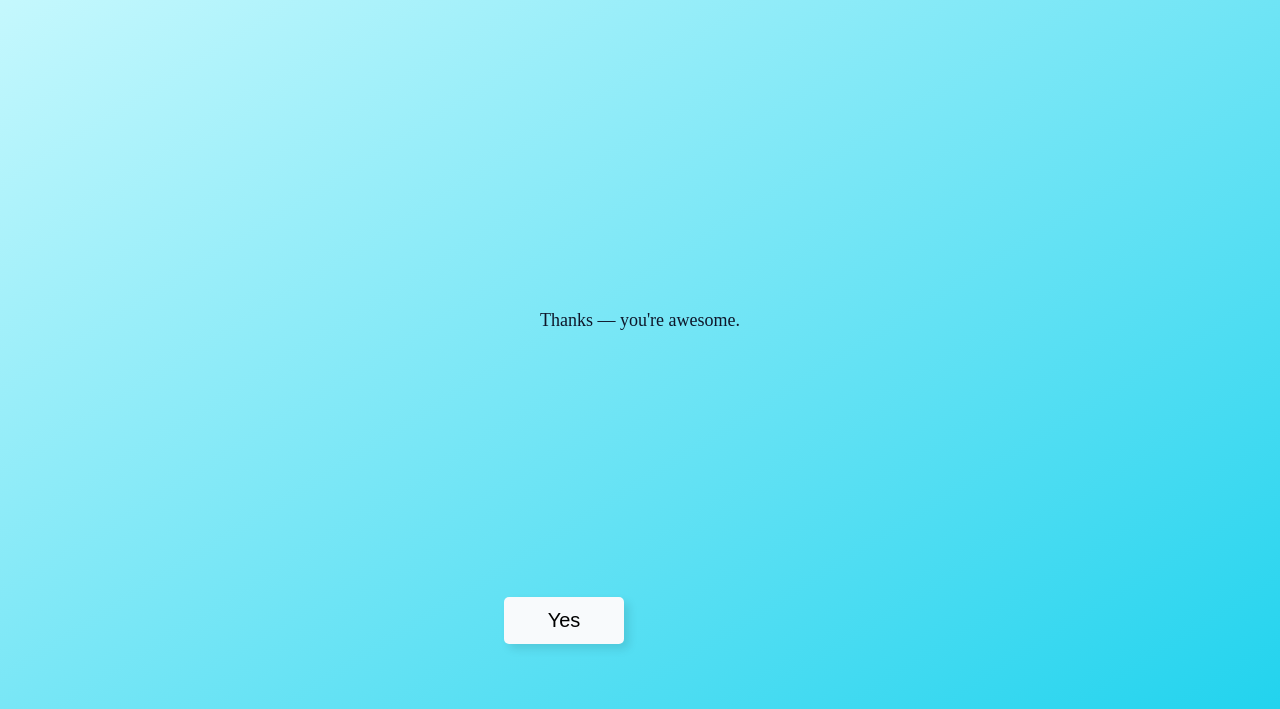
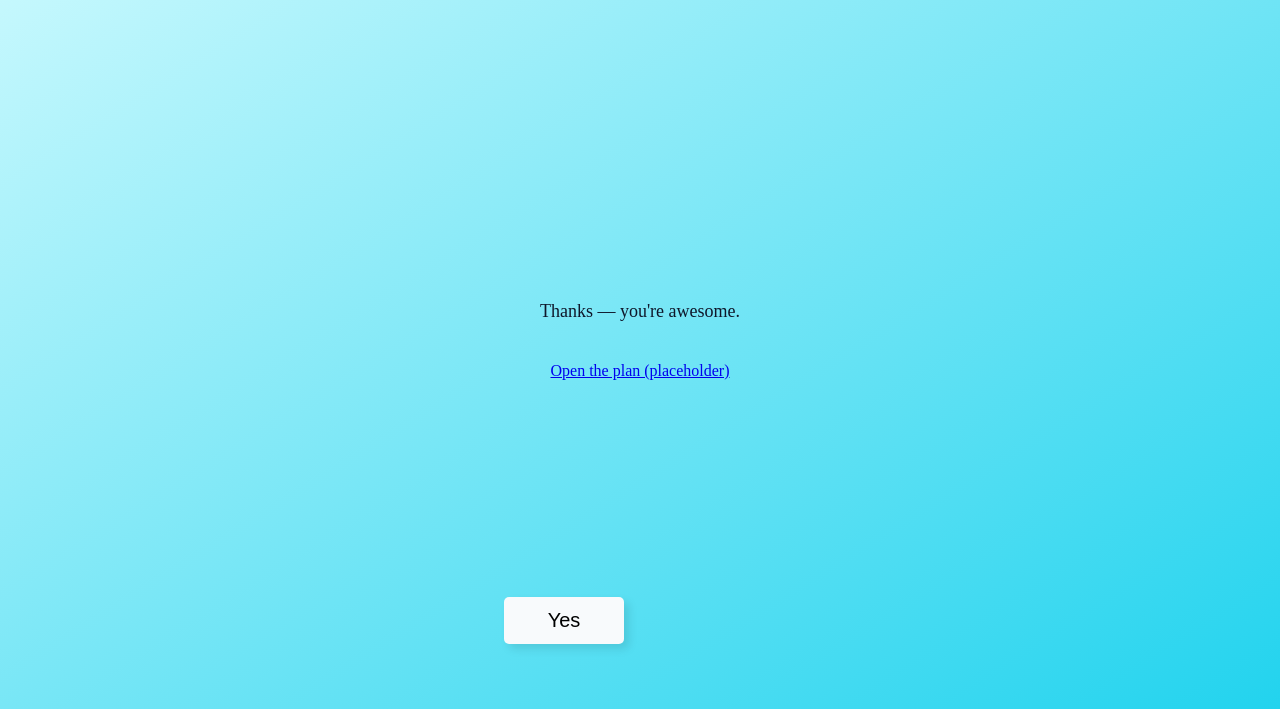
Before and after one commit to ifyoureadthisyouregaylmfao/website-demo, a plain HTML site: page index.html in a window 1280 px wide. Both pictures are taken after a click on the button "Yes". Shown: the part 91-800 px from the top of the page. Drawn offline with Linux system fonts and the light colour scheme.

Commit message:
Remove static site deployment workflow and README; add result link to index.html and update main.js for interaction

```diff
--- a/index.html
+++ b/index.html
@@ -12,6 +12,15 @@
       <p class="instructions">Click Yes if you mean it. The "No" button will try to escape.</p>
       <button class="btn btn-yes">Yes</button>
       <button class="btn btn-no">No</button>
+      <a
+        id="resultLink"
+        class="result-link hide"
+        href="https://www.youtube.com/watch?v=dQw4w9WgXcQ"
+        target="_blank"
+        rel="noopener"
+        >Open the plan (placeholder)</a
+      >
+
     </div>
     <script src="main.js"></script>
   </body>
--- a/main.js
+++ b/main.js
@@ -41,4 +41,9 @@ btnYes.addEventListener("click", (e) => {
   btnNo.classList.add("hide");
   if (headerText) headerText.textContent = "Yay! 🎉";
   if (instructions) instructions.textContent = "Thanks — you're awesome.";
+
+  if (resultLink) {
+    resultLink.classList.remove("hide");
+    resultLink.focus();
+  }
 });
```
Also changed, not shown: 2 other files.
